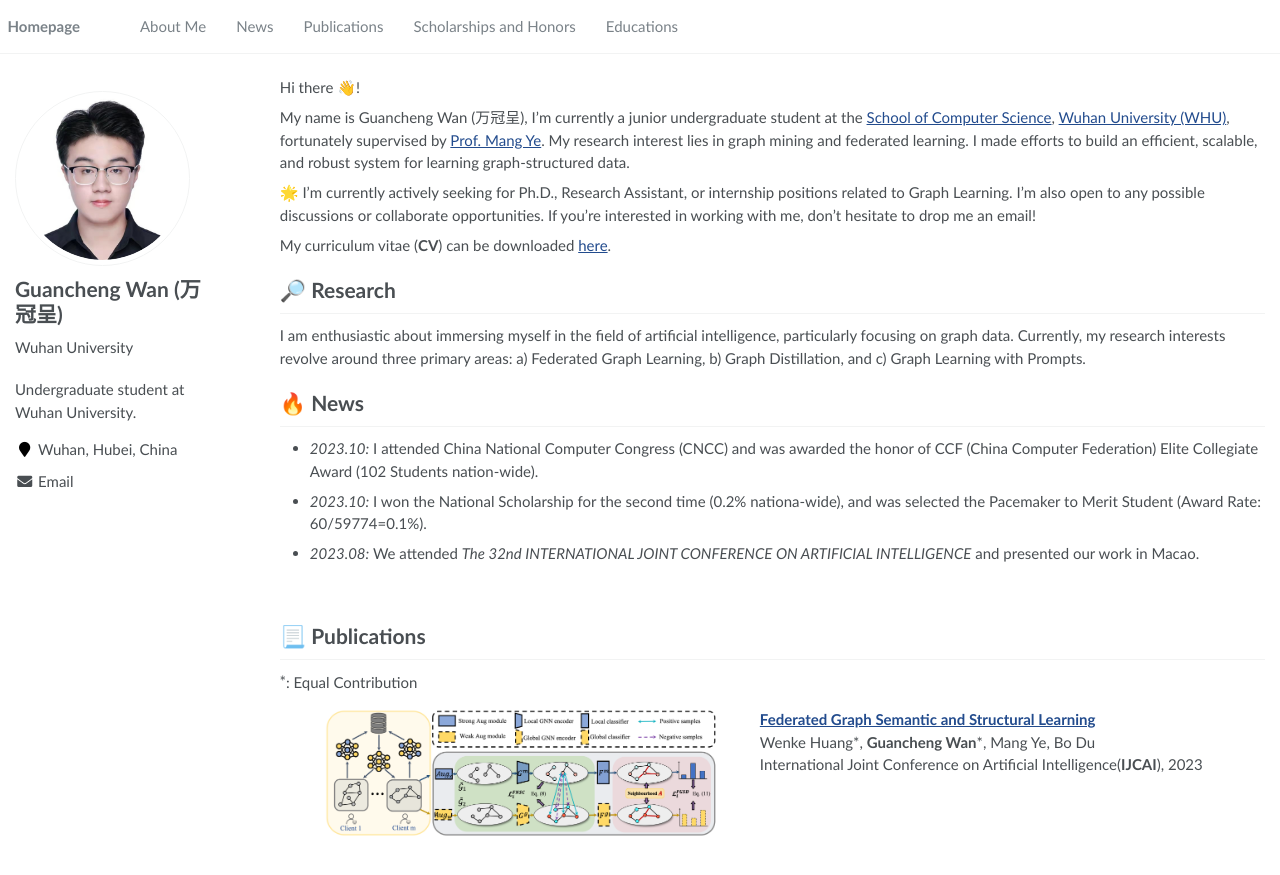
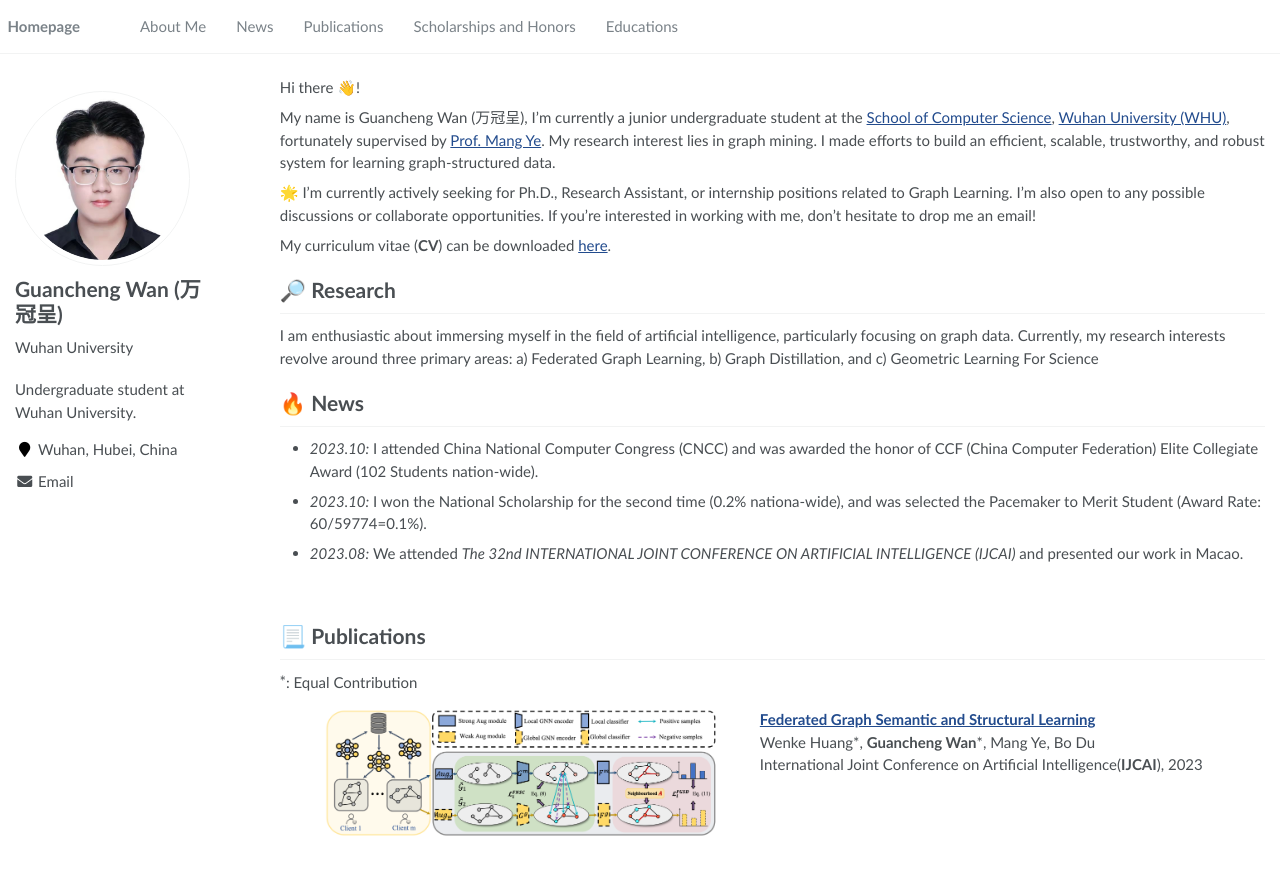
Before and after one commit to SuHui03/guanchengWan.github.io, a Jekyll site: the page built from _pages/about.md, in a window 1280 px wide and 900 px high. Shown: the top 875 px of the window. Built offline with Jekyll 4.4.1, drawn with Linux system fonts in a browser that asks for light colours; formulas are drawn with MathJax 3.

Commit message:
Update about.md

```diff
--- a/_pages/about.md
+++ b/_pages/about.md
@@ -19,17 +19,17 @@ redirect_from:
 
 Hi there 👋!
 
-My name is Guancheng Wan (万冠呈), I'm currently a junior undergraduate student at the [School of Computer Science](https://cs.whu.edu.cn/), [Wuhan University (WHU)](https://www.whu.edu.cn/), fortunately supervised by [Prof. Mang Ye](https://marswhu.github.io/index.html). My research interest lies in graph mining and federated learning. I made efforts to build an efficient, scalable, and robust system for learning graph-structured data.
+My name is Guancheng Wan (万冠呈), I'm currently a junior undergraduate student at the [School of Computer Science](https://cs.whu.edu.cn/), [Wuhan University (WHU)](https://www.whu.edu.cn/), fortunately supervised by [Prof. Mang Ye](https://marswhu.github.io/index.html). My research interest lies in graph mining. I made efforts to build an efficient, scalable, trustworthy, and robust system for learning graph-structured data.
 
 
 
 
 🌟 I'm currently actively seeking for Ph.D., Research Assistant, or internship positions related to Graph Learning. I'm also open to any possible discussions or collaborate opportunities. If you're interested in working with me, don't hesitate to drop me an email!
 
-My curriculum vitae (**CV**) can be downloaded [here](https://guanchengwan.github.io/docs/GuanchengWan_cv.pdf).
+My curriculum vitae (**CV**) can be downloaded [here](https://github.com/GuanchengWan/guanchengWan.github.io/raw/master/docs/GuanchengWan_cv.pdf).
 
 # 🔎 Research
-I am enthusiastic about immersing myself in the field of artificial intelligence, particularly focusing on graph data. Currently, my research interests revolve around three primary areas: a) Federated Graph Learning, b) Graph Distillation, and c) Graph Learning with Prompts.
+I am enthusiastic about immersing myself in the field of artificial intelligence, particularly focusing on graph data. Currently, my research interests revolve around three primary areas: a) Federated Graph Learning, b) Graph Distillation, and c) Geometric Learning For Science
 
 # 🔥 News
 
@@ -38,7 +38,7 @@ I am enthusiastic about immersing myself in the field of artificial intelligence
 - *2023.10:* I won the National Scholarship for the second time (0.2% nationa-wide), and was selected the Pacemaker to Merit Student  (Award Rate: 60/59774=0.1%).
 
 - *2023.08:* We attended *The 32nd INTERNATIONAL JOINT
-CONFERENCE ON ARTIFICIAL INTELLIGENCE* and presented our work in Macao.
+CONFERENCE ON ARTIFICIAL INTELLIGENCE (IJCAI)* and presented our work in Macao.
 
 
 <br/>
```
